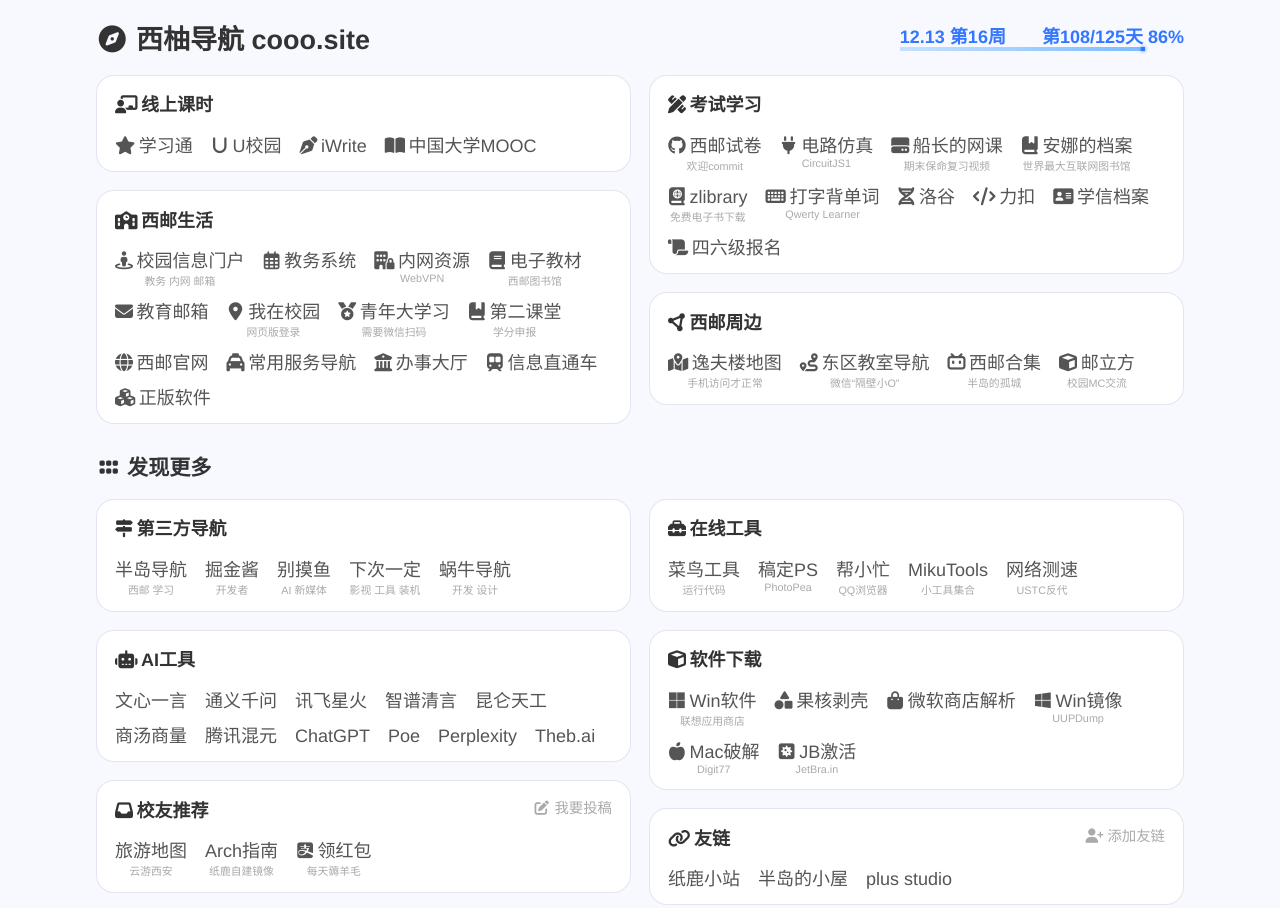
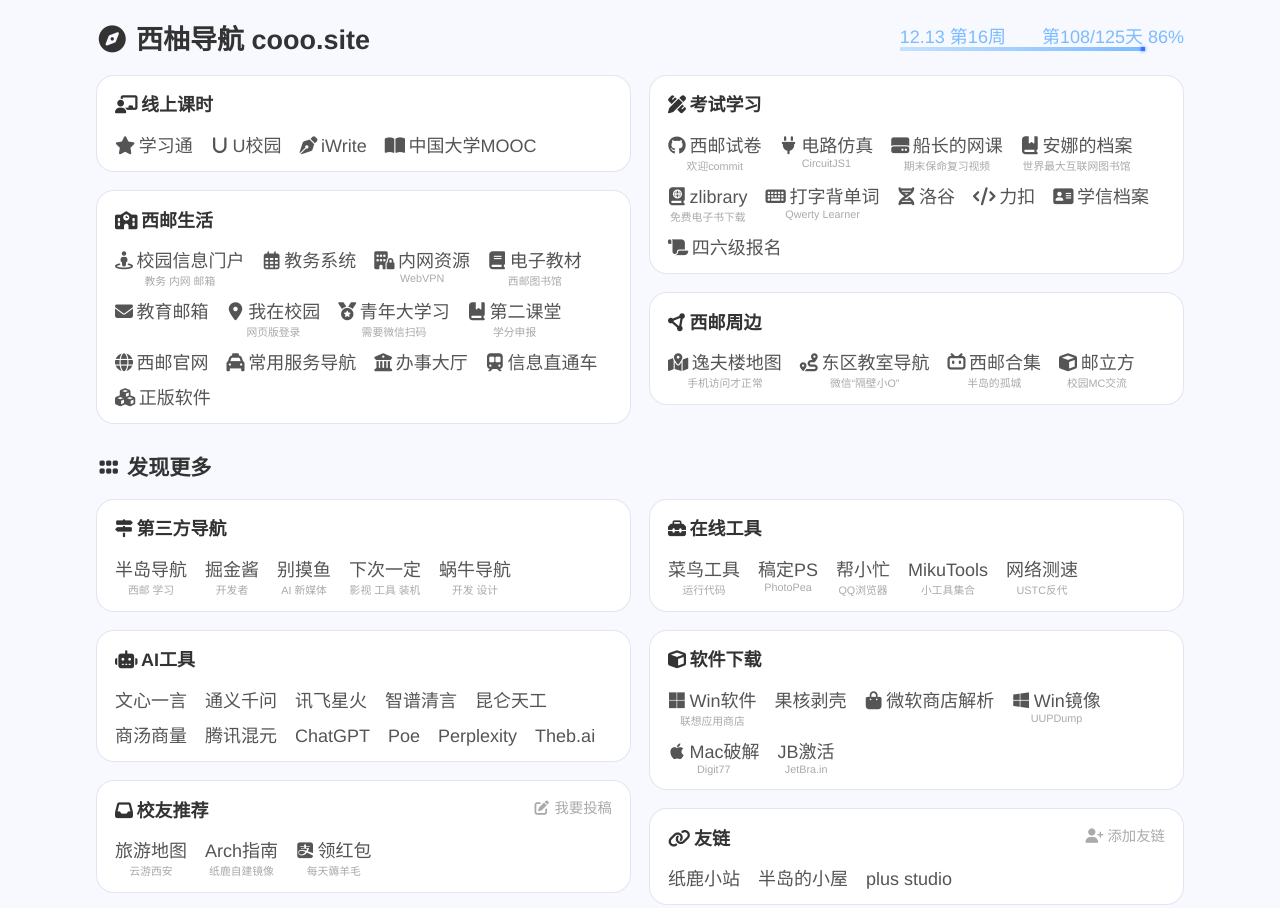
Before and after one commit to L33Z22L11/XUPT-Nav, a plain HTML site: page index.html in a window 1280 px wide. Shown: the top 908 px of the page. Drawn offline with Linux system fonts and the light colour scheme.

Commit message:
fix bugs

```diff
--- a/asset/nav.js
+++ b/asset/nav.js
@@ -44,7 +44,7 @@ nav.list[0] = [{
 }, {
   name: "西邮周边", icon: "fa-solid fa-circle-nodes", item: [
     // { text: "校园网", link: "https://github.com/drcoms/drcom-generic/wiki/可用学校列表" },
-    { text: "逸夫楼地图", desc: "手机访问才正常", icon: "fa-solid fa-map-location-dot", js: "dialog.phone(this.textContent)" },
+    { text: "逸夫楼地图", desc: "手机访问才正常", icon: "fa-solid fa-map-location-dot", js: "dialog.showQR(this.textContent)" },
     { text: "东区教室导航", desc: "微信“隔壁小O”", icon: "fa-solid fa-route", link: "https://mp.weixin.qq.com/s/CZR_d2SmltiZyl-oCz3zhA" },
     { text: "西邮合集", icon: "fa-brands fa-bilibili", desc: "半岛的孤城", link: "https://space.bilibili.com/32187583/channel/collectiondetail?sid=53061" },
     { text: "邮立方", icon: "fa-solid fa-cube", desc: "校园MC交流", js: "dialog.showMsg(this.textContent)" },
@@ -93,11 +93,11 @@ nav.list[1] = [{
 }, {
   name: "软件下载", icon: "fa-solid fa-cube", item: [
     { text: "Win软件", icon: "fa-brands fa-microsoft", desc: "联想应用商店", link: "https://lestore.lenovo.com/" },
-    { text: "果核剥壳", icon: "fa-solid fa-shapes", link: "https://www.ghxi.com/" },
+    { text: "果核剥壳", link: "https://www.ghxi.com/" },
     { text: "微软商店解析", icon: "fa-solid fa-bag-shopping", link: "https://store.rg-adguard.net/" },
     { text: "Win镜像", icon: "fa-brands fa-windows", desc: "UUPDump", link: "https://www.uupdump.cn/" },
-    { text: "Mac破解", icon: "fa-solid fa-apple-whole", desc: "Digit77", link: "https://www.digit77.com/" },
-    { text: "JB激活", icon: "fa-solid fa-square-virus", desc: "JetBra.in", link: "https://3.jetbra.in/" },
+    { text: "Mac破解", icon: "fa-brands fa-apple", desc: "Digit77", link: "https://www.digit77.com/" },
+    { text: "JB激活", desc: "JetBra.in", link: "https://3.jetbra.in/" },
   ]
 }, {
   name: "友链", icon: "fa-solid fa-link",
--- a/asset/timer.css
+++ b/asset/timer.css
@@ -1,4 +1,5 @@
 #timer {
+    color: var(--ac2);
     position: relative;
     gap: 2em;
 }
--- a/index.html
+++ b/index.html
@@ -21,11 +21,11 @@
       西柚导航 cooo.site</h2>
     <!-- timer -->
     <link rel="stylesheet" href="./asset/timer.css">
-    <strong class="between" id="timer">
+    <div class="between" id="timer">
       <p></p>
       <p></p>
       <div class="progress"></div>
-    </strong>
+    </div>
     <script src="./asset/timer.js"></script>
   </nav>
 
```
